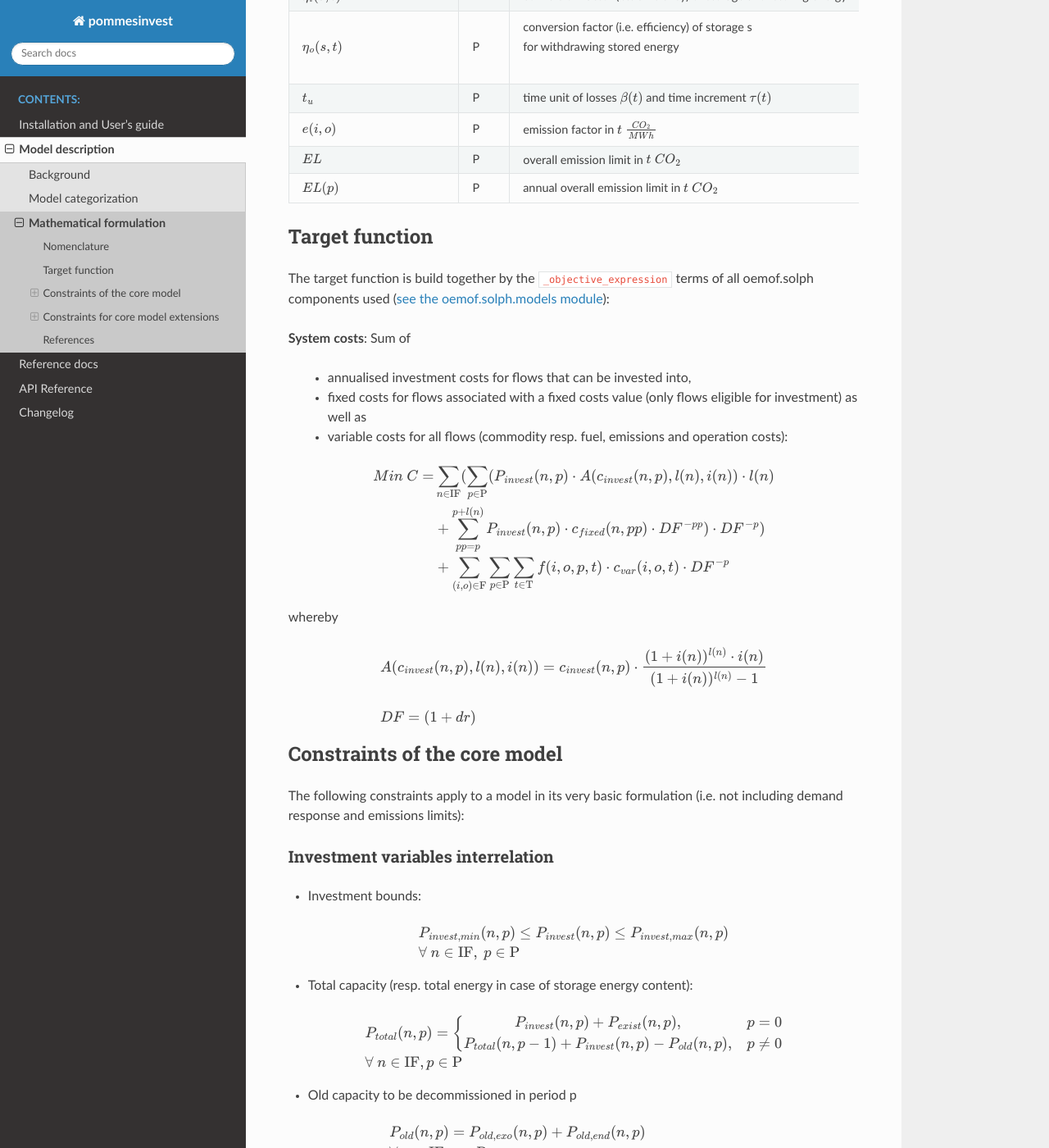
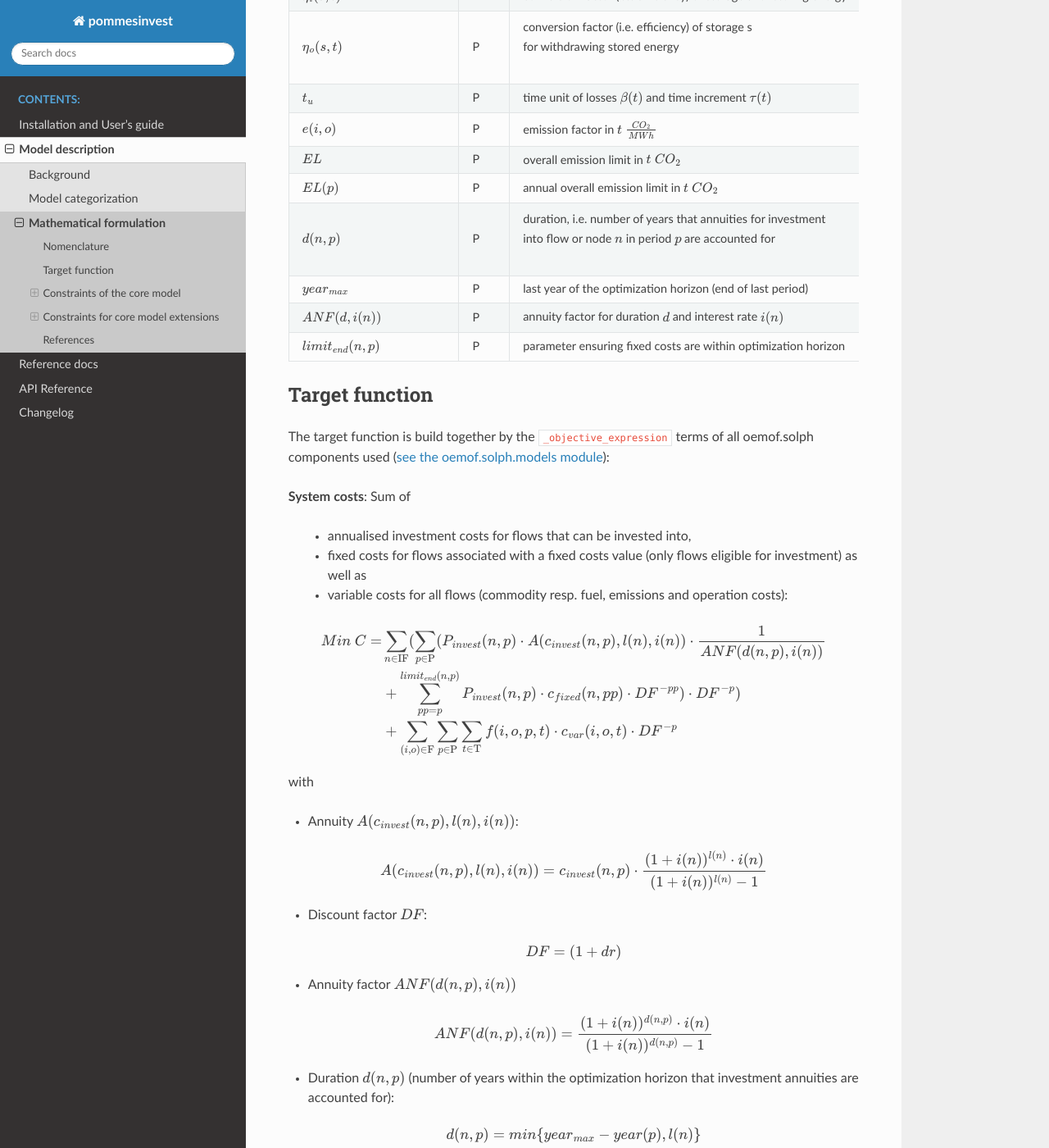
Before and after one commit to pommes-public/pommesinvest, a Sphinx documentation site: the page built from docs/model/formulation.rst, in a window 1280 px wide and 1400 px high, scrolled down 3161 px. Shown: the whole window at 82% size. Built offline with Sphinx 7.4.7 and the Read the Docs theme 2.0.0, drawn with Linux system fonts in a browser that asks for light colours; some of the changed text lies outside the part shown.

Commit message:
Update model docs to fixes introduced in oemof.solph

```diff
--- a/docs/model/formulation.rst
+++ b/docs/model/formulation.rst
@@ -93,6 +93,11 @@ Nomenclature
     ":math:`e(i, o)`", "P", "emission factor in :math:`t \space \frac {CO_2}{MWh}`"
     ":math:`EL`", "P", "overall emission limit in :math:`t \space CO_2`"
     ":math:`EL(p)`", "P", "annual overall emission limit in :math:`t \space CO_2`"
+    ":math:`d(n, p)`", "P", "| duration, i.e. number of years that annuities for investment
+    | into flow or node :math:`n` in period :math:`p` are accounted for"
+    ":math:`year_{max}`", "P", "last year of the optimization horizon (end of last period)"
+    ":math:`ANF(d, i(n))`", "P", "annuity factor for duration :math:`d` and interest rate :math:`i(n)`"
+    ":math:`limit_{end}(n, p)`", "P", "parameter ensuring fixed costs are within optimization horizon"
 
 
 Target function
@@ -109,18 +114,39 @@ oemof.solph components used (`see the oemof.solph.models module <https://github.
 
 .. math::
 
-    Min \space C = & \sum_{n \in \mathrm{IF}} (\sum_{p \in \mathrm{P}} (P_{invest}(n, p) \cdot A(c_{invest}(n, p), l(n), i(n)) \cdot l(n) \\
-    & + \sum_{pp=p}^{p+l(n)} P_{invest}(n, p) \cdot c_{fixed}(n, pp) \cdot DF^{-pp}) \cdot DF^{-p}) \\
+    Min \space C = & \sum_{n \in \mathrm{IF}} (\sum_{p \in \mathrm{P}} (P_{invest}(n, p) \cdot A(c_{invest}(n, p), l(n), i(n))
+    \cdot \frac {1}{ANF(d(n, p), i(n))}  \\
+    & + \sum_{pp=p}^{limit_{end}(n, p)} P_{invest}(n, p) \cdot c_{fixed}(n, pp) \cdot DF^{-pp}) \cdot DF^{-p}) \\
     & + \sum_{(i,o) \in \mathrm{F}} \sum_{p \in \mathrm {P}} \sum_{t \in \mathrm {T}} f(i, o, p, t) \cdot c_{var}(i, o, t) \cdot DF^{-p} \\
 
-whereby
+with
+
+* Annuity :math:`A(c_{invest}(n, p), l(n), i(n))`:
 
 .. math::
 
-    & A(c_{invest}(n, p), l(n), i(n)) = c_{invest}(n, p) \cdot
-    \frac {(1+i(n))^{l(n)} \cdot i(n)} {(1+i(n))^{l(n)} - 1} \\
-    & \\
-    & DF=(1+dr)
+    A(c_{invest}(n, p), l(n), i(n)) = c_{invest}(n, p) \cdot
+    \frac {(1+i(n))^{l(n)} \cdot i(n)} {(1+i(n))^{l(n)} - 1}
+
+* Discount factor :math:`DF`:
+
+.. math::
+    DF=(1+dr)
+
+* Annuity factor :math:`ANF(d(n, p), i(n))`
+
+.. math::
+    ANF(d(n, p), i(n)) = \frac {(1+i(n))^{d(n, p)} \cdot i(n)} {(1+i(n))^{d(n, p)} - 1}
+
+* Duration :math:`d(n, p)` (number of years within the optimization horizon that investment annuities are accounted for):
+
+.. math::
+    d(n, p)=min\{year_{max} - year(p), l(n)\}
+
+* Lifetime limit :math:`limit_{end}(n, p)` (ensure fixed costs for investments are within optimization horizon)
+
+.. math::
+    limit_{end}(n, p)=min\{year_{max}, year(p) + l(n)\}
 
 Constraints of the core model
 +++++++++++++++++++++++++++++
```
